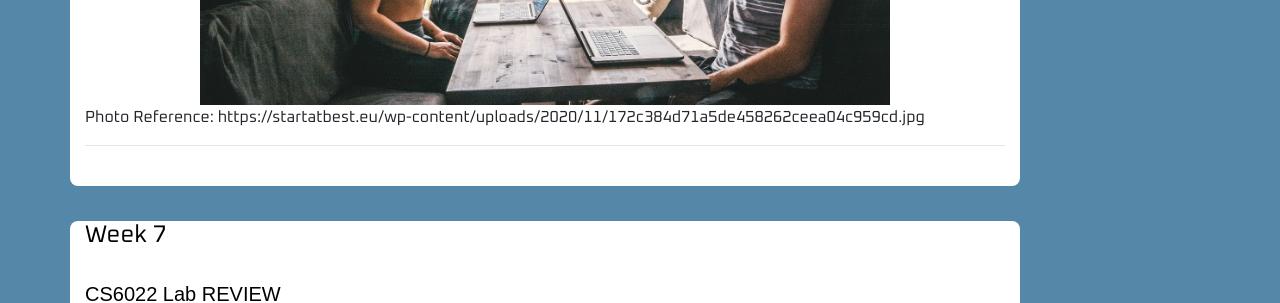
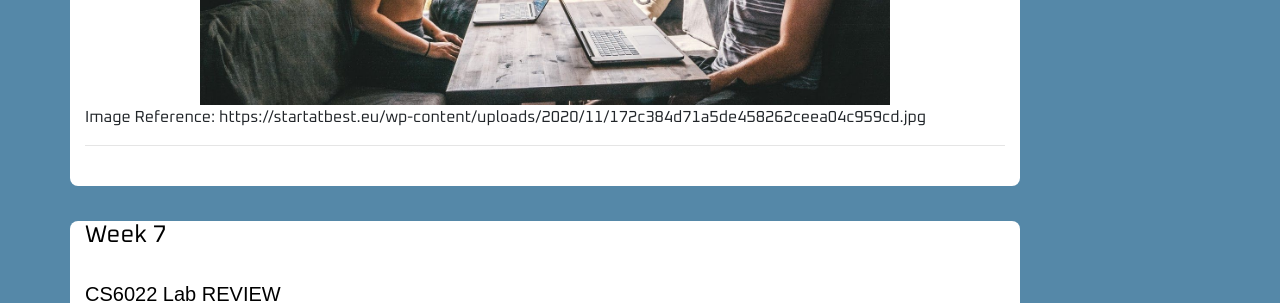
Before and after one commit to Tony8egan/www.TonesDesigns, a Jekyll site: the page built from Blog.markdown, in a window 1280 px wide and 900 px high, scrolled down 4214 px. Shown: the part 151-454 px from the top of the window. Built offline with Jekyll 4.4.1, drawn with Linux system fonts in a browser that asks for light colours; nearby versions of some CDN libraries.

Commit message:
Update Blog.html

```diff
--- a/_layouts/Blog.html
+++ b/_layouts/Blog.html
@@ -223,7 +223,7 @@
          <br>
          <br>
          <img class = "img-fluid" src="images/Blog/DigitalNomads.jpeg" alt="Lost image" style="object-fit: cover;width:75%;display: block;margin-left: auto;margin-right: auto">
-         <p style ="size:6px">Photo Reference: https://startatbest.eu/wp-content/uploads/2020/11/172c384d71a5de458262ceea04c959cd.jpg</p>
+         <p style ="size:6px">Image Reference: https://startatbest.eu/wp-content/uploads/2020/11/172c384d71a5de458262ceea04c959cd.jpg</p>
      <hr>
     <br>
      </div>
```
